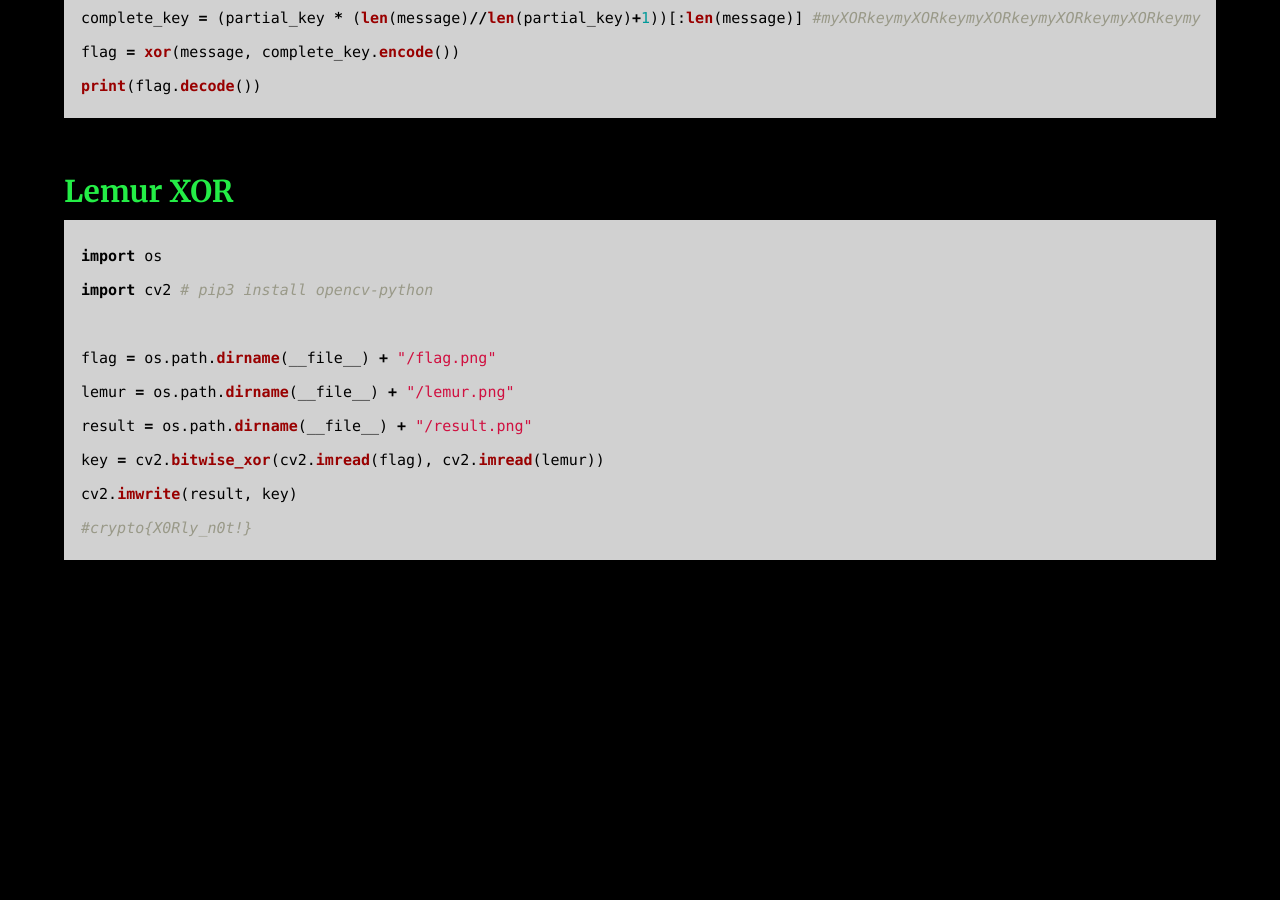
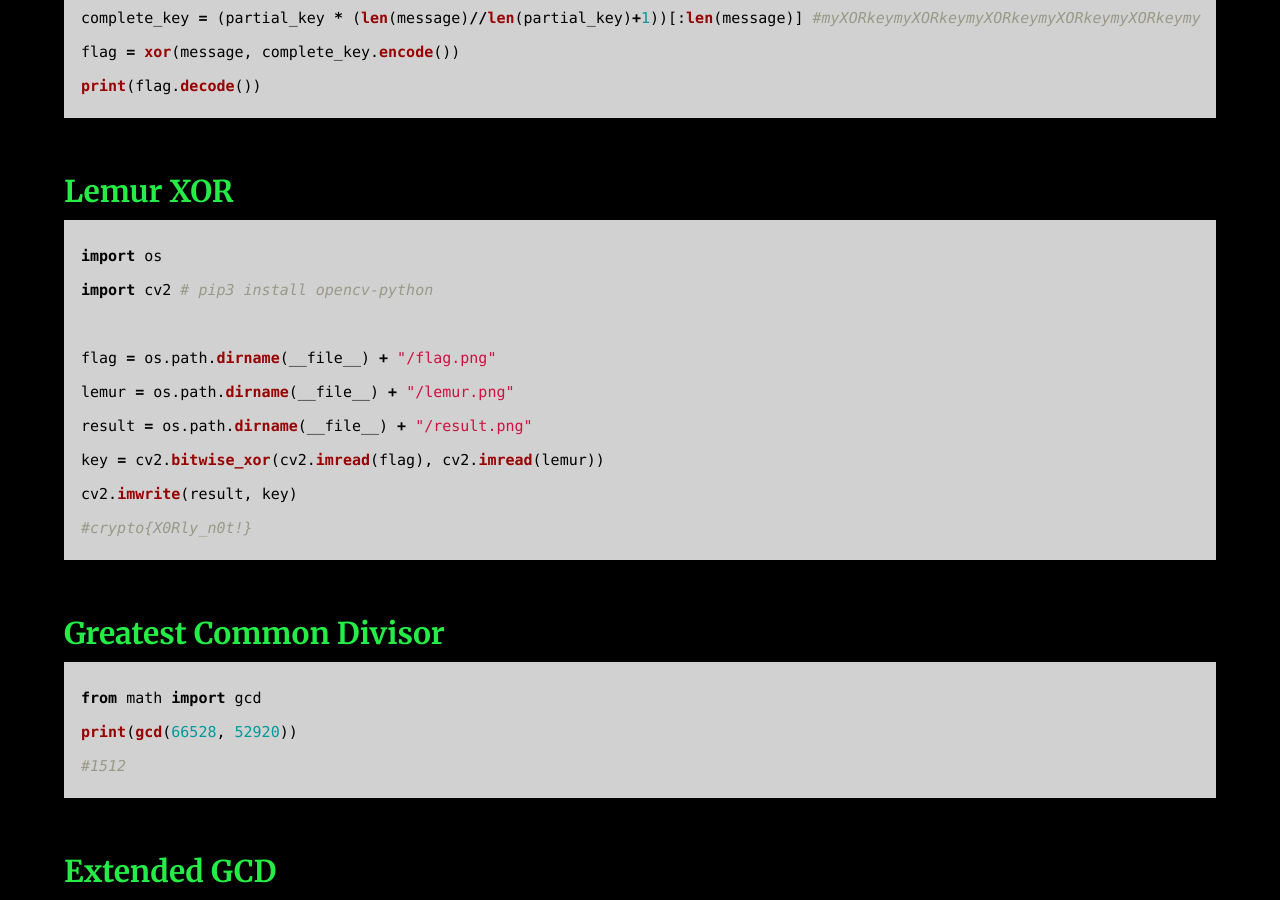
Before and after one commit to AC01010/Connor-McCartney.github.io, a Jekyll site: the page built from _posts/2009-01-12-CryptohackGeneral.md, in a window 1280 px wide and 900 px high, scrolled down 3860 px. Built offline with Jekyll 4.4.1, drawn with Linux system fonts in a browser that asks for light colours; before the commit the page ends 4454 px from its top, so only the background shows below that.

Commit message:
Update 2009-01-12-CryptohackGeneral.md

````diff
--- a/_posts/2009-01-12-CryptohackGeneral.md
+++ b/_posts/2009-01-12-CryptohackGeneral.md
@@ -143,3 +143,13 @@ key = cv2.bitwise_xor(cv2.imread(flag), cv2.imread(lemur))
 cv2.imwrite(result, key)
 #crypto{X0Rly_n0t!}
 ```
+
+### Greatest Common Divisor
+
+```python
+from math import gcd
+print(gcd(66528, 52920))
+#1512
+```
+
+### Extended GCD
````
